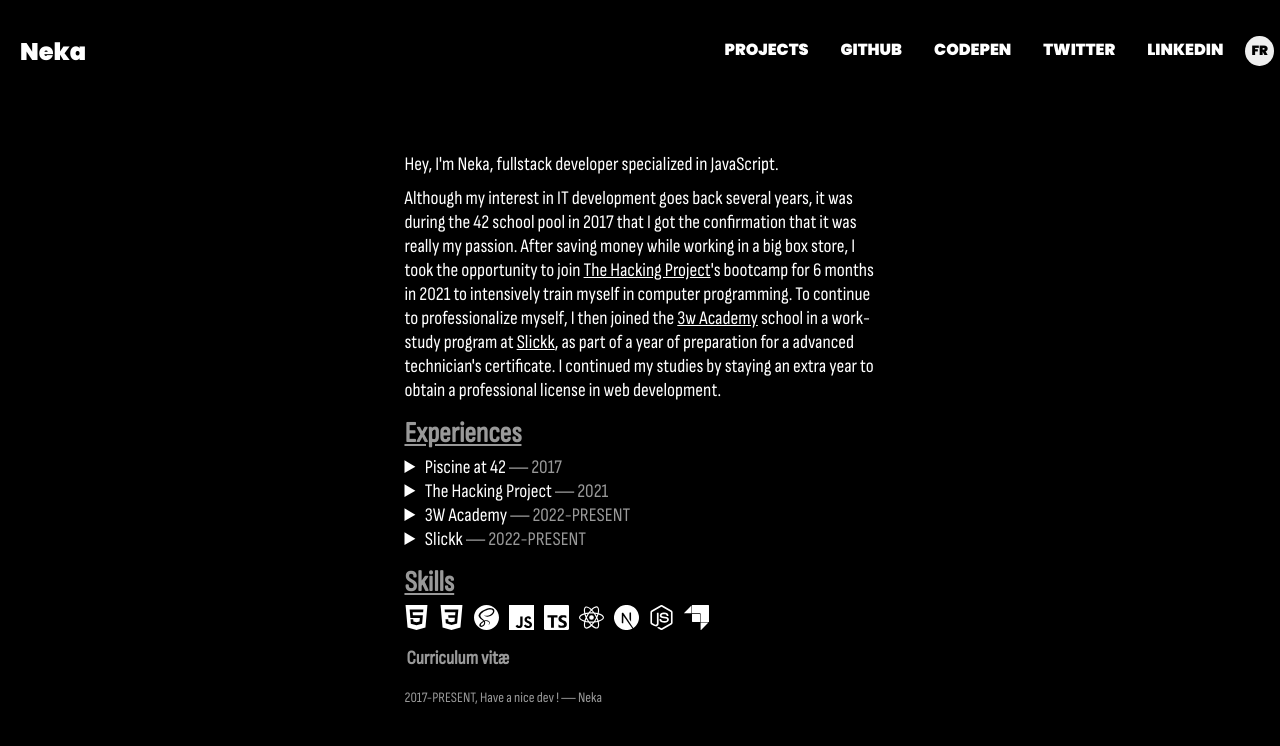
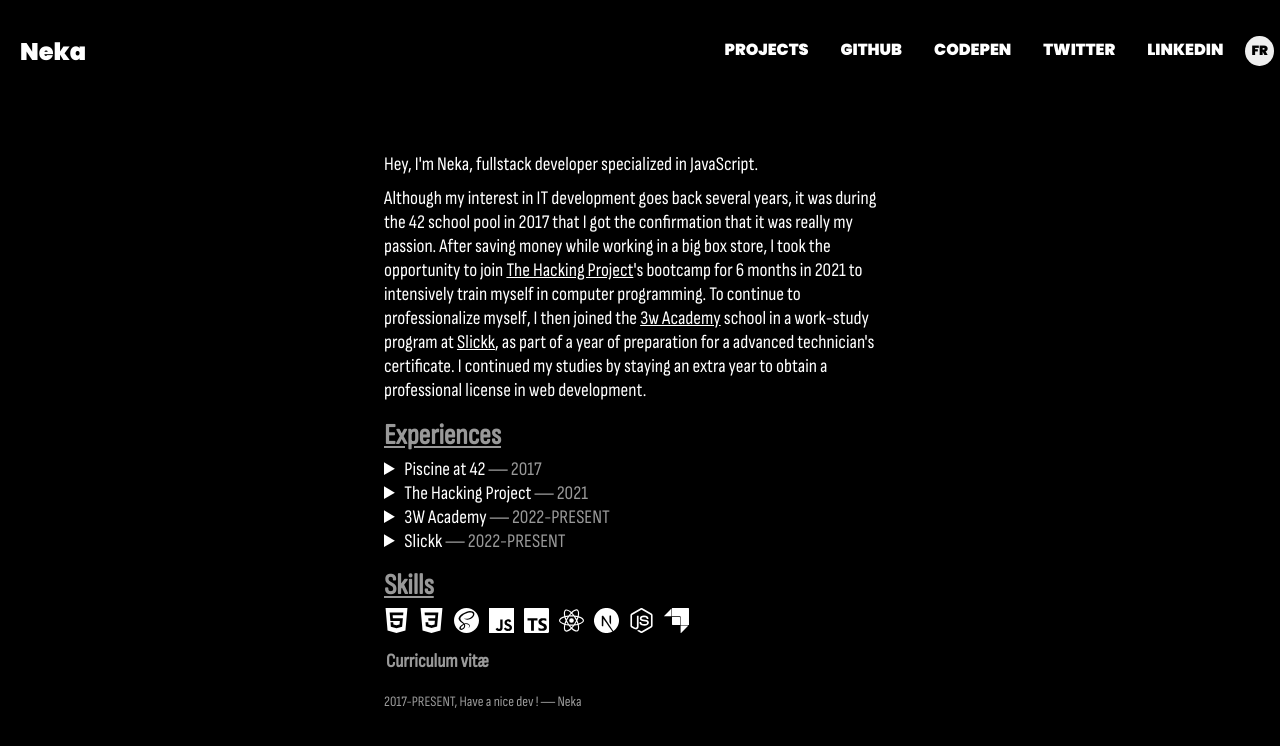
Before and after one commit to Nekall/personal-site, a React (Create React App) app: page / in a window 1280 px wide. Shown: the top 746 px of the page. Built offline with nearby package versions, Linux system fonts and the light colour scheme.

Commit message:
fix: wrong padding

```diff
--- a/src/styles/pages/Home.module.scss
+++ b/src/styles/pages/Home.module.scss
@@ -3,7 +3,7 @@
     flex-direction: column;
     align-items: center;
     justify-content: center;
-    padding: 4%;
+    padding-top: 4%;
 
     .__introduction {
         max-width: 40%;
```
